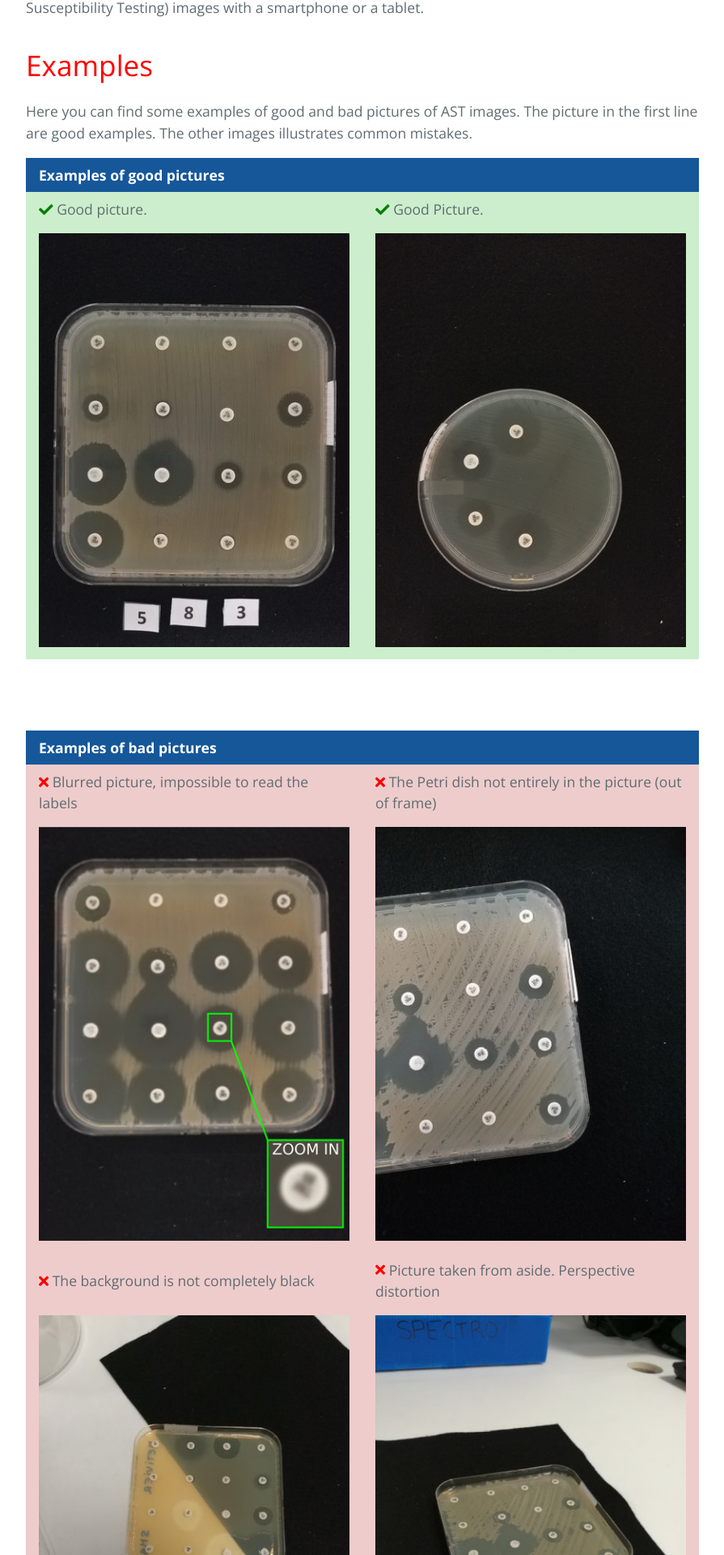
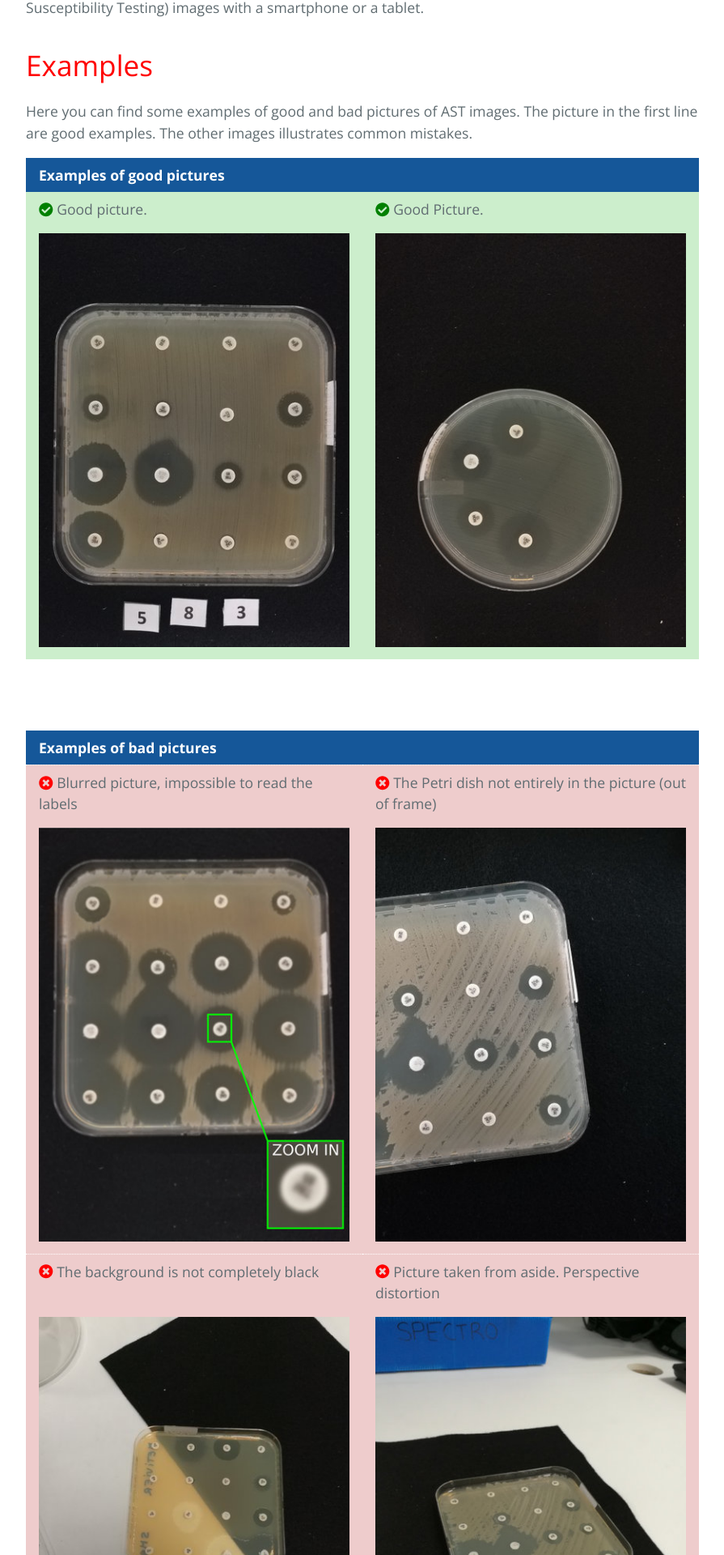
Before and after one commit to mpascucci/ASTapp, a Jekyll site: the page built from index.md, in a window 1280 px wide. Shown: the part 678-2598 px from the top of the page at 81% size, without its empty margins (192-1087 px from the left). Built offline with Jekyll 4.4.1, drawn with Linux system fonts in a browser that asks for light colours; nearby versions of some CDN libraries; our own code applies the rules of GitHub Pages for plain Markdown files.

Commit message:
separatot above the image labels

```diff
--- a/index.md
+++ b/index.md
@@ -12,6 +12,10 @@
  }
  .gbg {
      background-color:#cec;
+ }
+ td.top-label {
+     vertical-align : top;
+     border-top : 1px dotted #fff !important;
  }
 
 </style>
@@ -44,8 +48,8 @@ The picture in the first line are good examples. The other images illustrates co
     </thead>
     <tbody>
 	<tr>
-	    <td class="gbg"><i class="fas fa-check gt"></i> Good picture.</td>
-	    <td class="gbg"><i class="fas fa-check gt"></i> Good Picture.</td>
+	    <td class="gbg"><i class="fas fa-check-circle gt"></i> Good picture.</td>
+	    <td class="gbg"><i class="fas fa-check-circle gt"></i> Good Picture.</td>
 	</tr>
 	<tr>
 	    <td class="gbg"><img src="images/IMG_20180107_183954.jpg" alt="bad picture" /></td>
@@ -65,24 +69,24 @@ The picture in the first line are good examples. The other images illustrates co
     </thead>
     <tbody>
 	<tr>
-	    <td class="rbg"><i class="fas fa-times rt"></i> Blurred picture, impossible to read the labels</td>
-	    <td class="rbg"><i class="fas fa-times rt"></i> The Petri dish not entirely in the picture (out of frame)</td>
+	    <td class="top-label rbg"><i class="fas fa-times-circle rt"></i> Blurred picture, impossible to read the labels</td>
+	    <td class="top-label rbg"><i class="fas fa-times-circle rt"></i> The Petri dish not entirely in the picture (out of frame)</td>
 	</tr>
 	<tr>
 	    <td class="rbg"><img src="images/IMG_20180107_183257.jpg" alt="bad picture" /></td>
 	    <td class="rbg"><img src="images/bad_frame.jpg" alt="bad_picture" /></td>
 	</tr>
 	<tr>
-	    <td class="rbg"><i class="fas fa-times rt"></i> The background is not completely black</td>
-	    <td class="rbg"><i class="fas fa-times rt"></i> Picture taken from aside. Perspective distortion</td>
+	    <td class="top-label rbg"><i class="fas fa-times-circle rt"></i> The background is not completely black</td>
+	    <td class="top-label rbg"><i class="fas fa-times-circle rt"></i> Picture taken from aside. Perspective distortion</td>
 	</tr>
 	<tr>
 	    <td class="rbg"><img src="images/IMG_20180130_205107.jpg" alt="bad picture" /></td>
 	    <td class="rbg"><img src="images/bad_perspective.jpg" alt="bad_picture" /></td>
 	</tr>
 	<tr>
-	    <td class="rbg"><i class="fas fa-times rt"></i> Light reflection</td>
-	    <td class="rbg"><i class="fas fa-times rt"></i> Operator’s reflection</td>
+	    <td class="top-label rbg"><i class="fas fa-times-circle rt"></i> Light reflection</td>
+	    <td class="top-label rbg"><i class="fas fa-times-circle rt"></i> Operator’s reflection</td>
 	</tr>
 	<tr>
 	    <td class="rbg"><img src="images/bad_reflex.jpg" alt="bad_picture" /></td>
```
Also changed, not shown: 3 other files.
